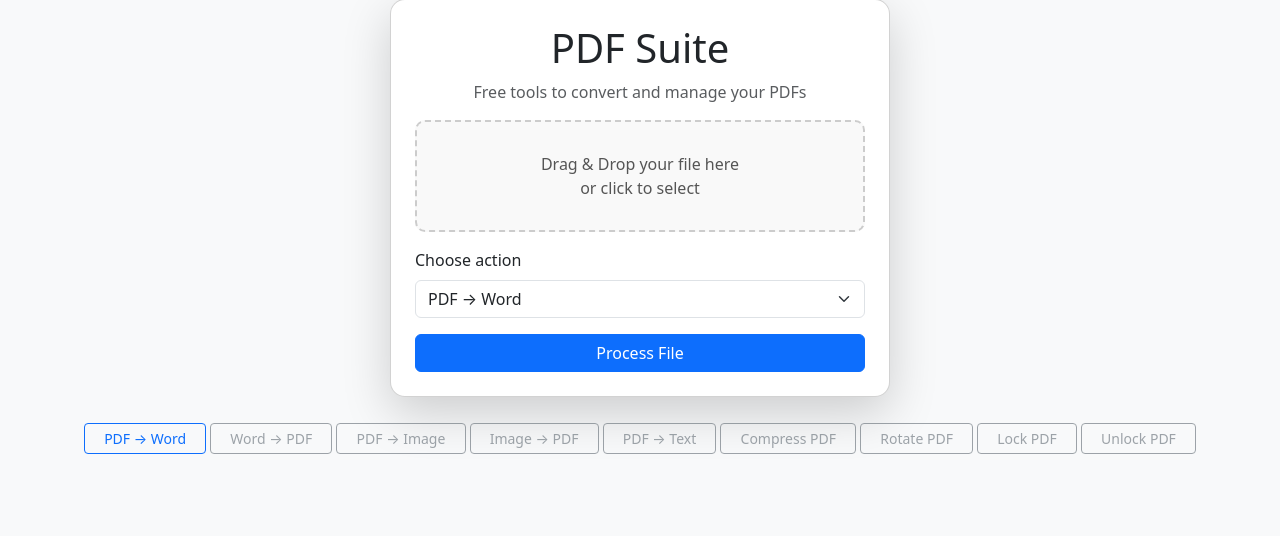
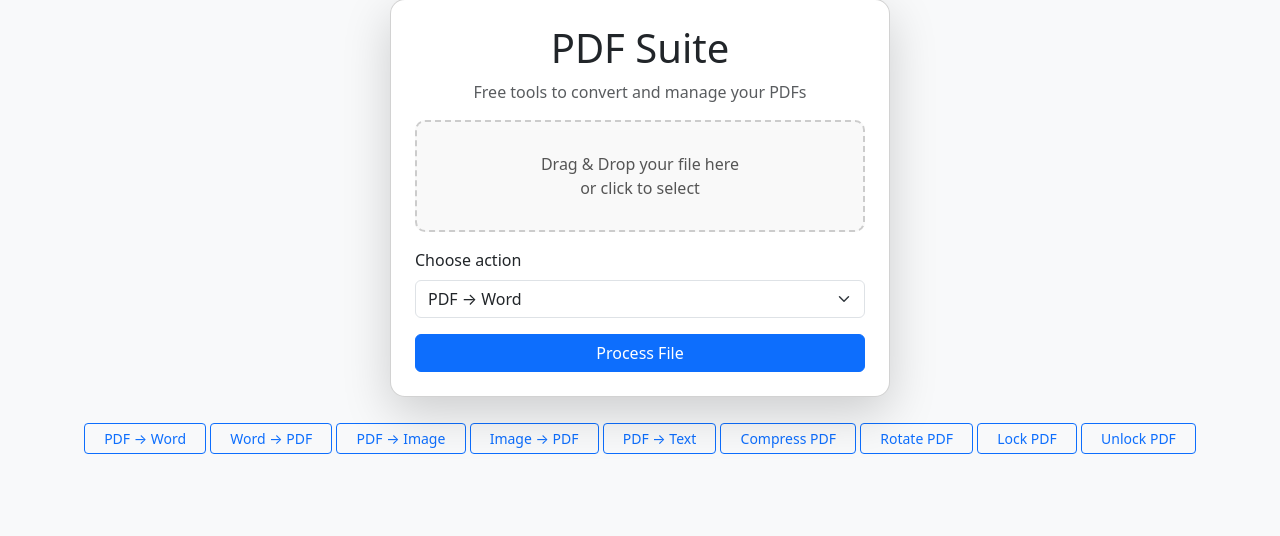
Before and after one commit to matthewmammoliti1234-hue/PDF-PROJECT, a Flask app: page / in a window 1280 px wide. Shown: the part 173-709 px from the top of the page. Run offline with Flask 3, Linux system fonts and the light colour scheme; some libraries are stand-ins or nearby versions.

Commit message:
Update tool menu links in index.html

```diff
--- a/templates/index.html
+++ b/templates/index.html
@@ -86,17 +86,17 @@
         </form>
     </div>
 
-    <!-- Tool Menu BELOW the main card -->
     <div class="tool-menu d-flex flex-wrap justify-content-center mt-4">
-        <a href="/pdf-to-word" class="btn btn-outline-primary btn-sm">PDF → Word</a>
-        <a href="#" class="btn btn-outline-secondary btn-sm disabled">Word → PDF</a>
-        <a href="#" class="btn btn-outline-secondary btn-sm disabled">PDF → Image</a>
-        <a href="#" class="btn btn-outline-secondary btn-sm disabled">Image → PDF</a>
-        <a href="#" class="btn btn-outline-secondary btn-sm disabled">PDF → Text</a>
-        <a href="#" class="btn btn-outline-secondary btn-sm disabled">Compress PDF</a>
-        <a href="#" class="btn btn-outline-secondary btn-sm disabled">Rotate PDF</a>
-        <a href="#" class="btn btn-outline-secondary btn-sm disabled">Lock PDF</a>
-        <a href="#" class="btn btn-outline-secondary btn-sm disabled">Unlock PDF</a>
+    <a href="/pdf-to-word" class="btn btn-outline-primary btn-sm">PDF → Word</a>
+    <a href="/word-to-pdf" class="btn btn-outline-primary btn-sm">Word → PDF</a>
+    <a href="/pdf-to-image" class="btn btn-outline-primary btn-sm">PDF → Image</a>
+    <a href="/image-to-pdf" class="btn btn-outline-primary btn-sm">Image → PDF</a>
+    <a href="/pdf-to-text" class="btn btn-outline-primary btn-sm">PDF → Text</a>
+    <a href="/compress" class="btn btn-outline-primary btn-sm">Compress PDF</a>
+    <a href="/rotate" class="btn btn-outline-primary btn-sm">Rotate PDF</a>
+    <a href="/lock-pdf" class="btn btn-outline-primary btn-sm">Lock PDF</a>
+    <a href="/unlock-pdf" class="btn btn-outline-primary btn-sm">Unlock PDF</a>
+</div>
     </div>
 </div>
 
```
